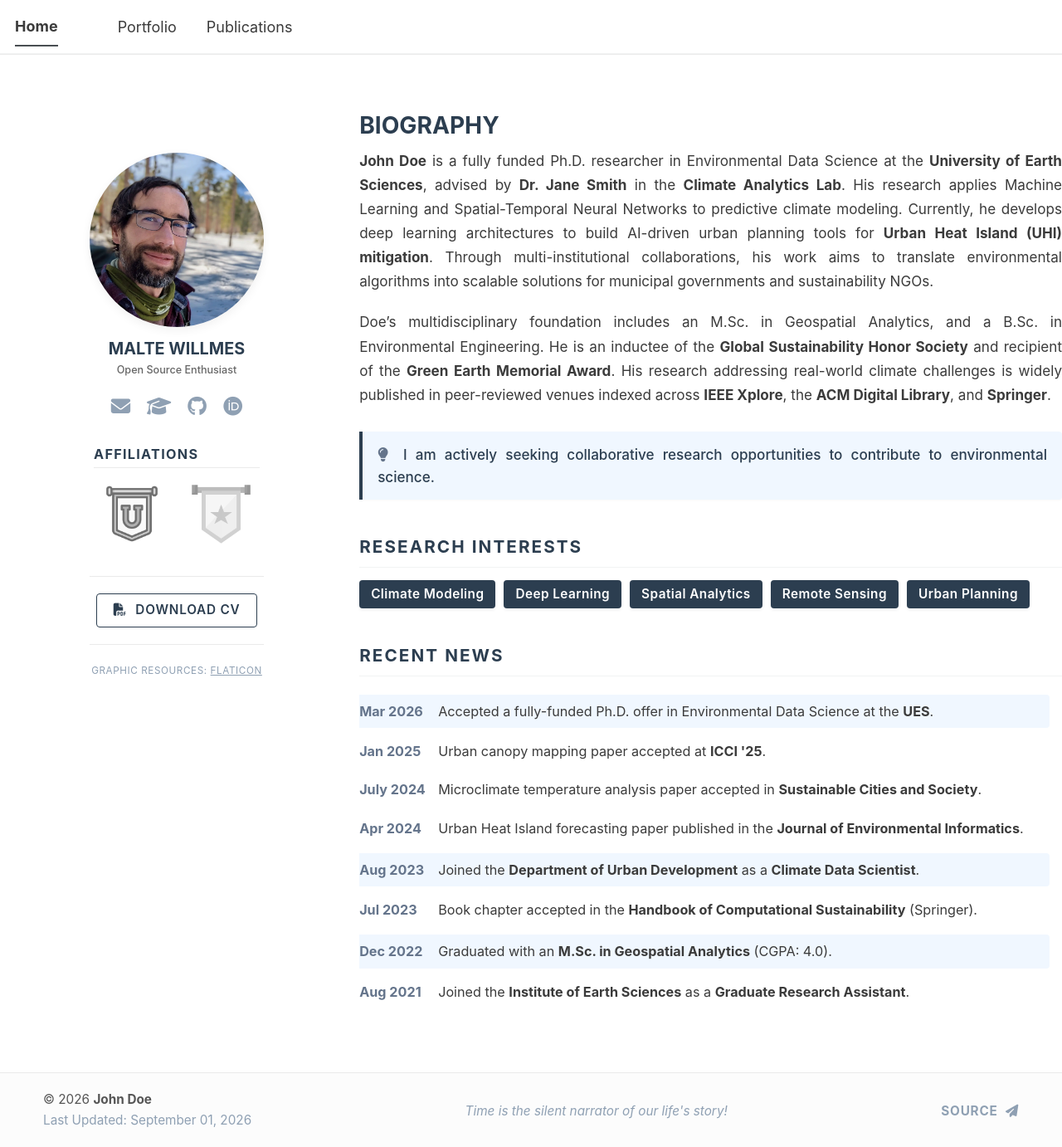
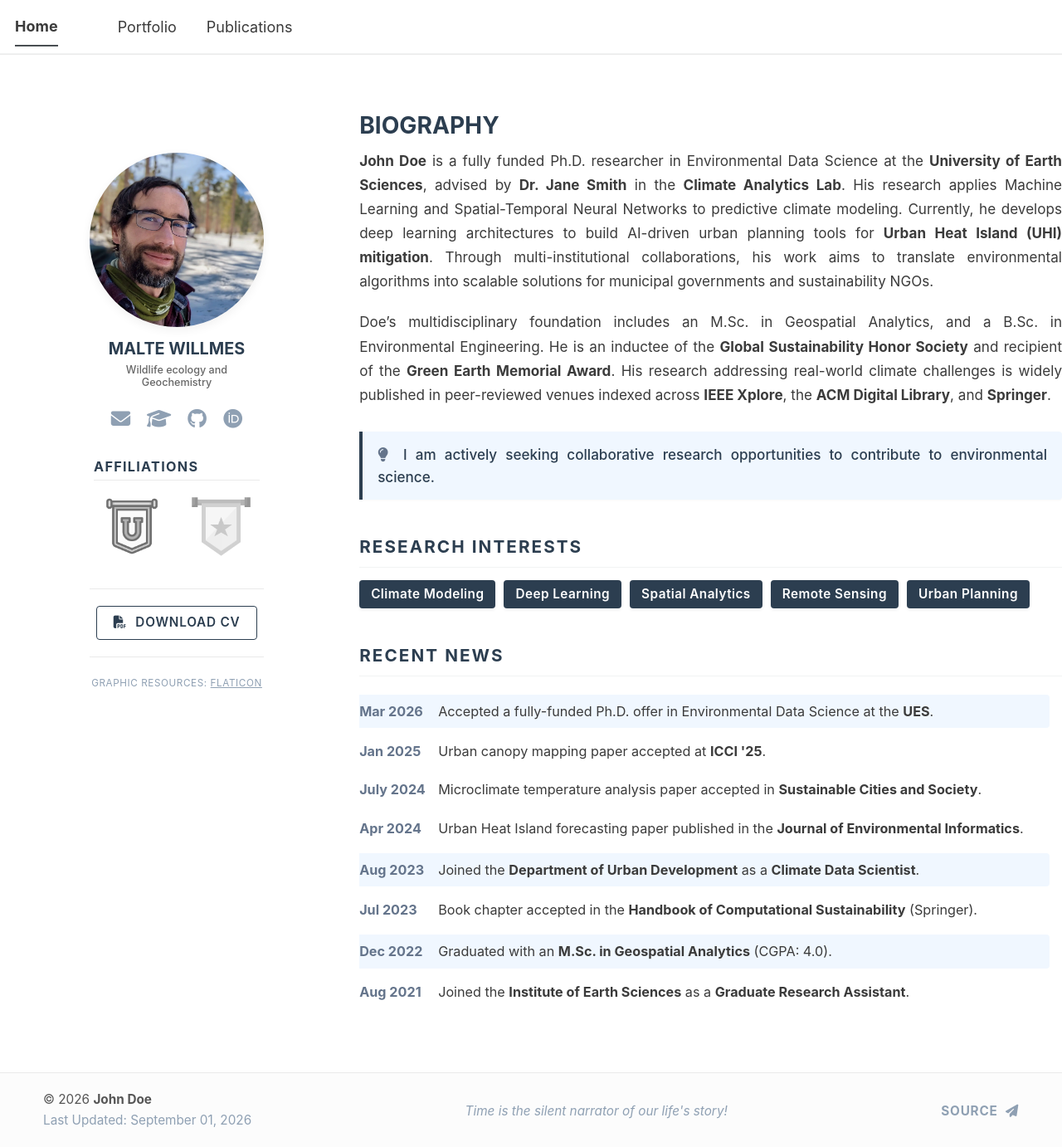
Before and after one commit to MalteWillmes/maltewillmes.github.io, a Jekyll site: the page built from _pages/about.md, in a window 1280 px wide and 1382 px high. Shown: the whole window at 83% size. Built offline with Jekyll 4.4.1, drawn with Linux system fonts in a browser that asks for light colours; a script bundle is joined from its source files by our own code; library files that are not in the unit come from our copies.

Commit message:
Modify author details in _config.yml
Updated author description and pronouns in config.

```diff
--- a/_config.yml
+++ b/_config.yml
@@ -24,8 +24,8 @@
   # Biographic information
   avatar           : "profile.png"
   name             : "Malte Willmes"
-  description      : ""
-  pronouns         : ""
+  description      : "Wildlife ecology and Geochemistry"
+  pronouns         : "him/his"
   bio              : "I am a researcher in ecology, geochemistry, and archaeology"
   location         : "Trondheim, Norway"
   employer         : "NINA"
```
